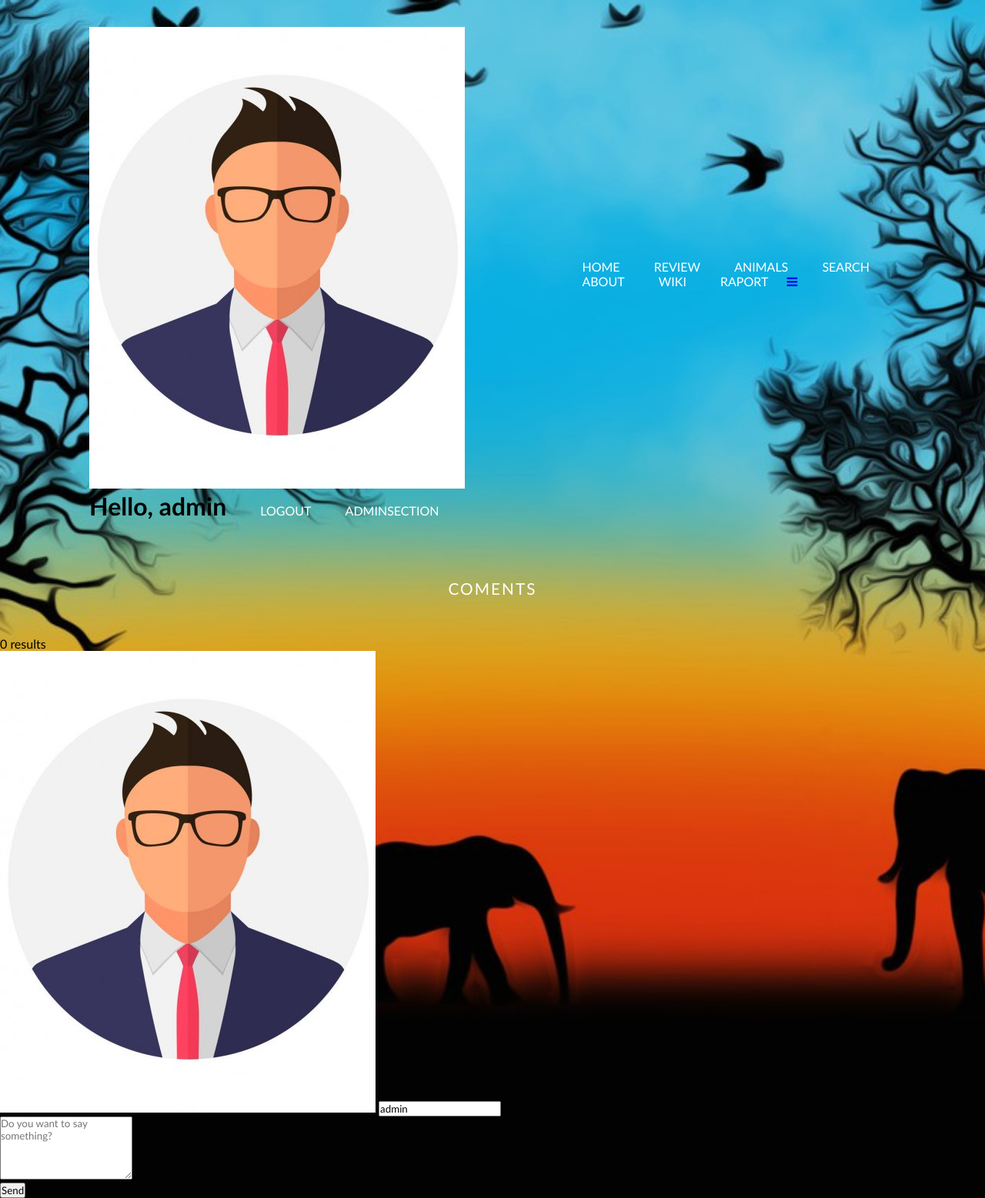
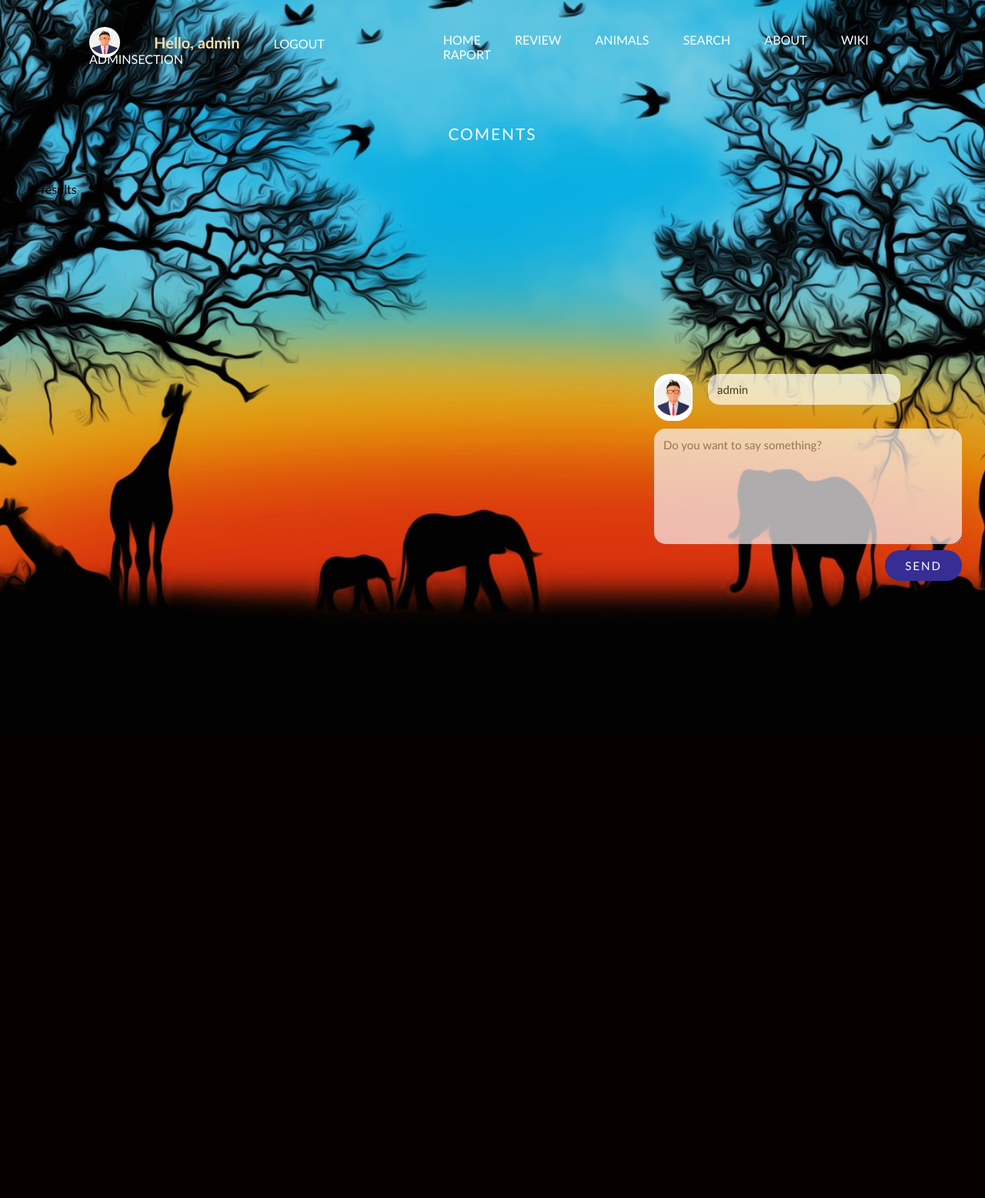
Before and after one commit to Tanasa-George-Andrei/MeoW-Web-Technologies-Project-, a PHP site: page /PHP/Review.php in a window 1280 px wide. Shown: the whole page at 77% size. After the commit the page ends 797 px from the top, so only its background shows below. Run offline with PHP 8.4, Linux system fonts and the light colour scheme; the visitor is signed in with stand-in values (Sample User, id 1); data that the repository does not hold is empty; some libraries are stand-ins or nearby versions.

Commit message:
new design

```diff
--- a/GradinaZoo/CSS/review.css
+++ b/GradinaZoo/CSS/review.css
@@ -2,11 +2,12 @@
     margin: 0;
     padding: 0;
     font-family: 'Gill Sans', 'Gill Sans MT', Calibri, 'Trebuchet MS', sans-serif;
+    box-sizing: border-box;
 }
 
 .banner{
     width: 100%;
-    height: 100%;
+    height: 950px;
     background-image: url("../Img/animals4.jpg");
     background-size: cover;
     background-position: center;
@@ -27,19 +28,46 @@
     margin: 0 20px;
 }
 
+.navbar ul li img{
+    width: 40px;
+    height: 40px;
+    border-radius: 20px;
+    margin-bottom: -12px;
+}
+
+.navbar ul li h1{
+    color: wheat;
+    font-size: 20px;
+}
+
 .navbar ul li a{
     text-decoration: none;
     color:white;
     text-transform: uppercase;
 }
 
-#testimonial{
+.navbar ul li a:hover{
+    background-color: #ddd;
+    color: black;
+}
+
+.navbar a.active{
+    background-color: #04AA6D;
+    color: white;
+}
+
+.navbar .icon{
+    display: none;
+}
+
+.testimonial{
     display: flex;
-    justify-content: center;
     align-items: center;
-    flex-direction: column;
     width: 100%;
+    flex-wrap: wrap;
+    justify-content: space-evenly;
 }
+
 .testimonial-heading{
     letter-spacing: 1px;
     margin: 30px 0px;
@@ -49,6 +77,15 @@
     justify-content: center;
     align-items: center;
 }
+
+.testimonial-heading h1{
+    font-size: 2.2rem;
+    font-weight: 500;
+    background-color: #202020;
+    color: #ffffff;
+    padding: 10px 20px;
+}
+
 .testimonial-heading span{
     font-size: 1.3rem;
     color: white;
@@ -56,99 +93,172 @@
     letter-spacing: 2px;
     text-transform: uppercase;
 }
-.testimonial-box-container{
+
+.comments{
+    display: flex;
+    align-items: center;
+    width: 100%;
+    flex-wrap: wrap;
+    justify-content: space-evenly;
+}
+
+.comments-info{
     display: flex;
     justify-content: center;
-    align-items: center;
-    flex-wrap: wrap;
-    width: 100%;
+    flex-direction: column;
+    width: 30%;
+    float: left;
+    padding: 0 40px;
 }
-.testimonial-box{
+
+.comments-box{
     width: 500px;
-    box-shadow: 2px 2px 30px rgba(0,0,0,0.1);
-    /* background-color: #ffffff; */
-    padding: 20px;
+    background: rgba(15, 14, 14, 0.37);
+    padding: 25px;
     margin: 15px;
     cursor: pointer;
-    opacity: 1;
+    height: 120px;
+    display: flex;
+    border-radius: 20px;
 }
 
-.profile-img{
-    width: 50px;
-    height: 50px;
-    border-radius: 50%;
-    overflow: hidden;
-    margin-right: 10px;
+.comments-box img{
+    width: auto;
+    height: auto;
+    border-radius: 20px;
+    margin-right: 20px;
 }
-.profile-img img{
-    width: 100%;
-    height: 100%;
-    object-fit: cover;
-    object-position: center;
-}
-.profile{
-    display: flex;
-    align-items: center;
-}
-.name-user{
+
+.name{
     display: flex;
     flex-direction: column;
+    color: wheat;
+    margin-top: 10px;
 }
-.name-user strong{
-    color: white;
-    font-size: 1.1rem;
-    letter-spacing: 0.5px;
+.name h3{
+    margin-top: 1px;
+    font-size: 15px;
 }
-.name-user span{
-    color: white;
-    font-size: 0.8rem;
-}
-.reviews{
-    color: #f9d71c;
-}
-.box-top{
-    display: flex;
-    justify-content: space-between;
-    align-items: center;
-    margin-bottom: 20px;
-}
-.comment p{
-    font-size: 0.9rem;
-    color:white;
-}
-.testimonial-box:hover{
-    transform: translate(-10px);
-    transition: all ease 0.3s;
+.name p{
+    margin-top: 10px;
+    font-size: 15px;
 }
 
-.coment textarea{
-    background-color: #000;
-    color: antiquewhite;
+.delete button:nth-child(1){
+    background-color: #f00000;
+    margin-left: 20px;
+}
+
+.commets-container{
+    margin-top: 250px;
+    float: right;
+    padding: 0 30px;
+}
+
+.package1{
+    display: flex;
+    flex-direction: row;
+    margin-bottom: 10px;
+}
+.package1 img{
+    margin-right: 20px;
+    border-radius: 20px;
+    width: 50px;
+}
+.package1 h2{
+    color: wheat;
+    margin-top: 30px;
+    font-size: 20px;
+}
+.package1 input{
+    background-color: rgba(253, 253, 249, 0.993);
+    color: rgb(15, 15, 15);
     border: none;
-    width: 100%;
+    width: 250px;
     padding: 12px;
     font-size: 15px;
-    min-height: 200px;
-    max-height: 400px;
     resize: vertical;
-    border-radius: 5px;
-    box-shadow: 0 1px 1px rgba(0,0,0,0.1);
-    margin-bottom: 20px;
+    border-radius: 15px;
+    box-shadow: 0 1px 1px rgba(241, 234, 234, 0.1);
+    margin-bottom: 5px;
     opacity: 0.7;
+    height: 40px;
 }
 
-.coment .send-btn{
-    float:right;
-    background: #2e942e;
+.package2 textarea{
+    background-color: rgb(248, 244, 244);
+    color: rgb(15, 15, 15);
+    border: none;
+    width: 400px;
+    padding: 12px;
+    font-size: 15px;
+    resize: vertical;
+    border-radius: 15px;
+    box-shadow: 0 1px 1px rgba(241, 234, 234, 0.1);
+    margin-bottom: 5px;
+    opacity: 0.7;
+    height: 150px;
+}
+
+.package3 input{
+    background: #362e94;
     color: white;
     border: none;
-    width: 120px;
+    width: 100px;
     height: 40px;
     font-size: 15px;
-    font-weight: 600;
+    font-weight: 300;
     text-transform: uppercase;
     letter-spacing: 2px;
-    border-radius: 5px;
     transition: 0.3s;
+    transition-property: all;
     transition-property: background;
+    cursor: pointer;
+    border-radius: 20px;
+    float: right;
 }
+
+::selection{
+    color: #ffffff;
+    background-color: #252522;
+}
+
+@media only screen and (max-width:1060px){
+    .banner{
+        height: 1000px;
+        width: 100%;
+    }
+
+    .comments-box{
+        width: 350px;
+        padding: 10px;
+    }
+
+    .commets-container{
+        width: 45%;
+        padding: 10px;
+    }
+
+    .name h5{
+        font-size: 10px;
+    }
+}
+@media only screen and (max-width:790px){
+    .banner{
+        height: 1067px;
+    }
+    .comments-box{
+        width: 350px;
+        font-size: 1.4rem;
+    }
+    .commets-container{
+        width: 100%;
+        margin-top: 50px;
+        font-size: 1.4rem;
+    }
+
+    .navbar ul li img{
+        margin-right: 20px;
+        margin-bottom: 0px;
+    }
+}
```
Also changed, not shown: GradinaZoo/CSS/addAnimal.css (added, +158 -0 lines), GradinaZoo/CSS/adminPage.css (+33 -0 lines).
